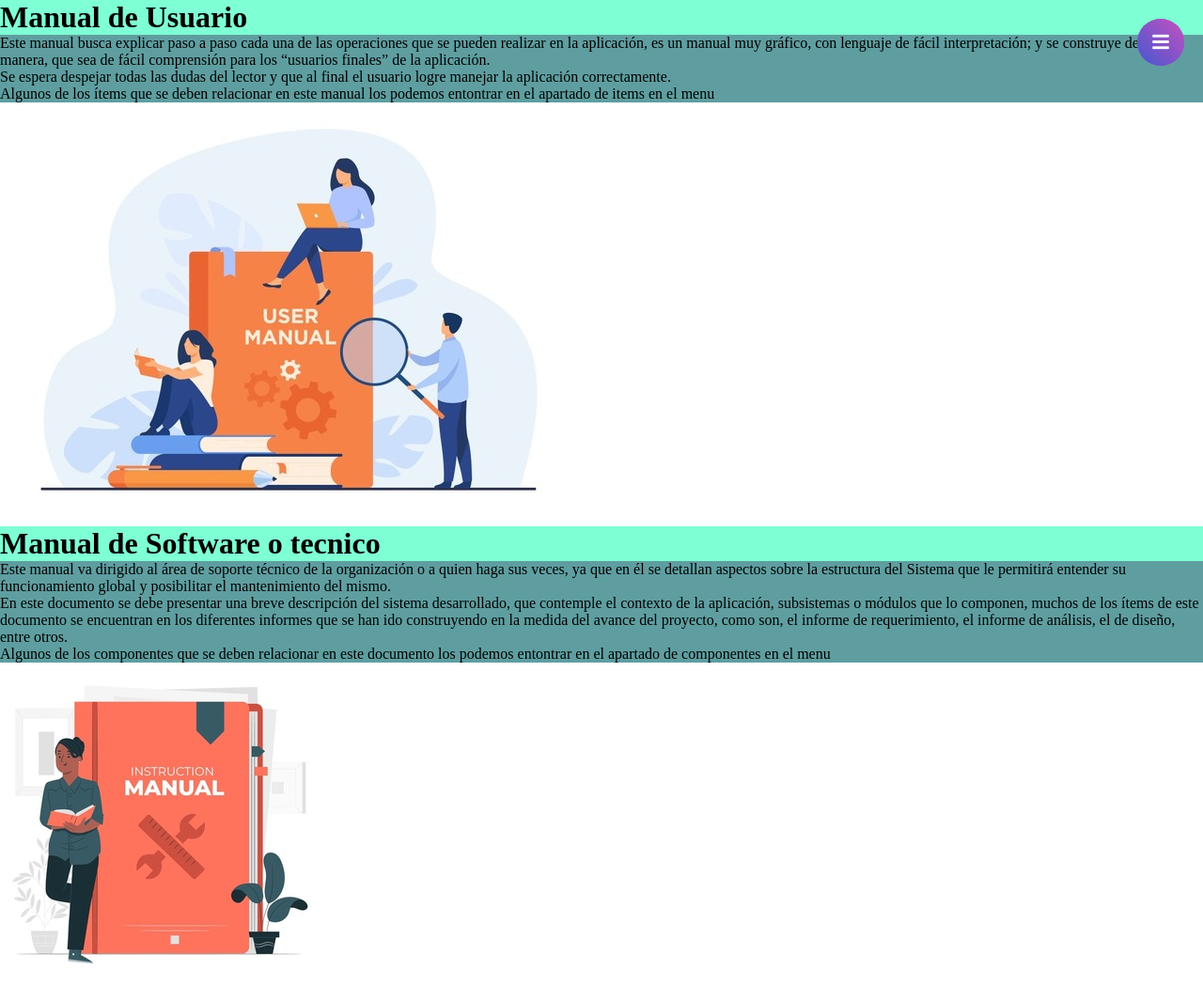
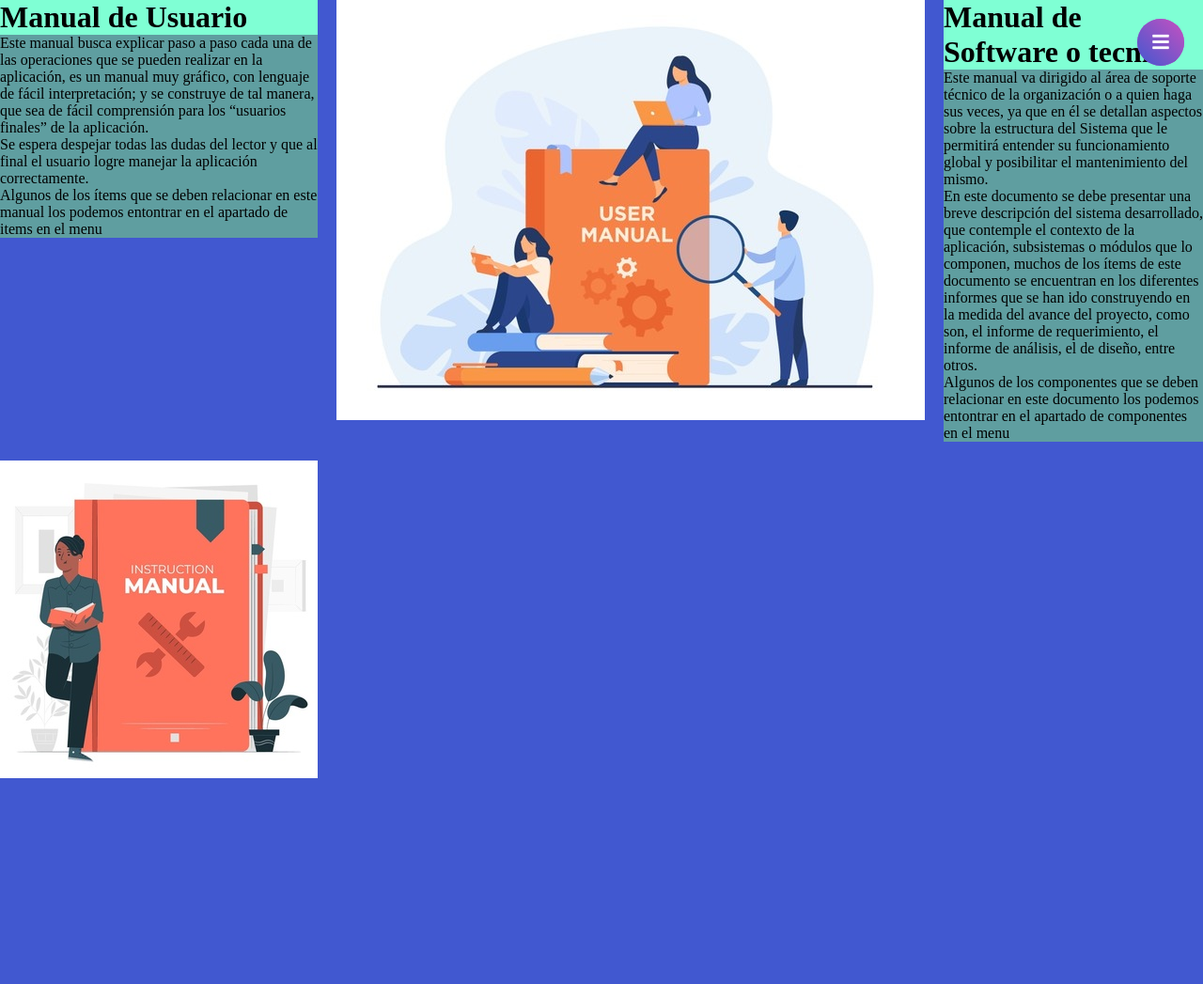
Before and after one commit to JhosB/practicandogitenForma, a PHP site: page / in a window 1280 px wide. Shown: the whole page at 94% size. After the commit the page ends 828 px from the top, so only its background shows below. Run offline with PHP 8.4, Linux system fonts and the light colour scheme.

Commit message:
haciendo pequeñas correcciones de codigo

```diff
--- a/manual/estilo.css
+++ b/manual/estilo.css
@@ -87,10 +87,14 @@ input[type="checkbox"]{
     display: none;
 }
 
-.main__contenedor{
+.body__contenedor{
     background-color: #4158d0;
     width: 100%;
     height: auto;
+    display: grid;
+    grid-gap: 20px;
+    grid-template-columns: repeat(3, 1fr);
+    grid-template-rows: repeat(2, auto);
 }
 
 .main__contenedor__h1{
--- a/manual/index.html
+++ b/manual/index.html
@@ -52,7 +52,7 @@
         </main>
 
         <aside class="aside">
-            <img class="aside__img" src="./img/sistem.jpg" alt="manual de usuario">
+            <img class="aside__img1" src="./img/sistem.jpg" alt="manual de Software">
         </aside>
 
     </div>
```
Also changed, not shown: portafolio/inicio/estilo.css (+7 -4 lines).
